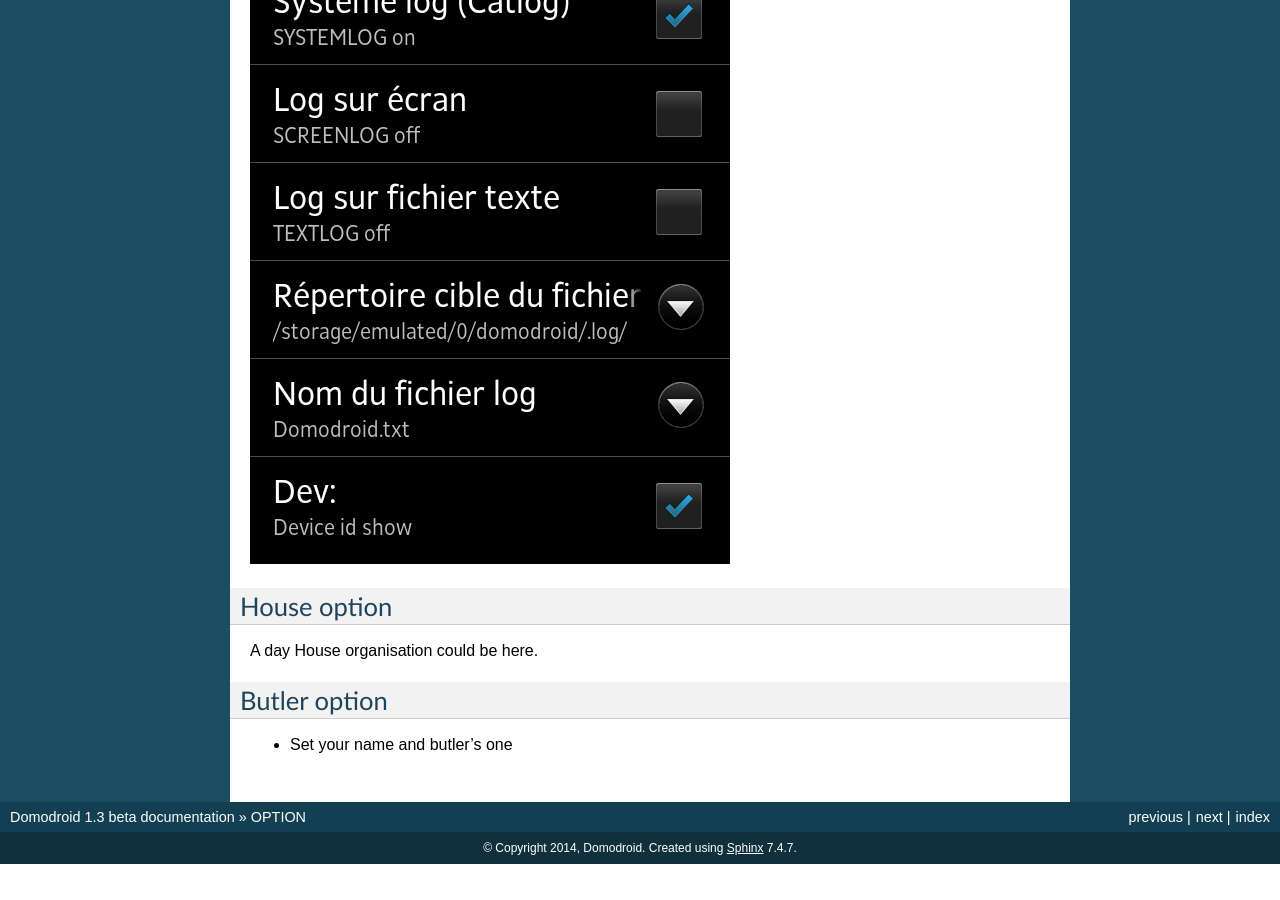
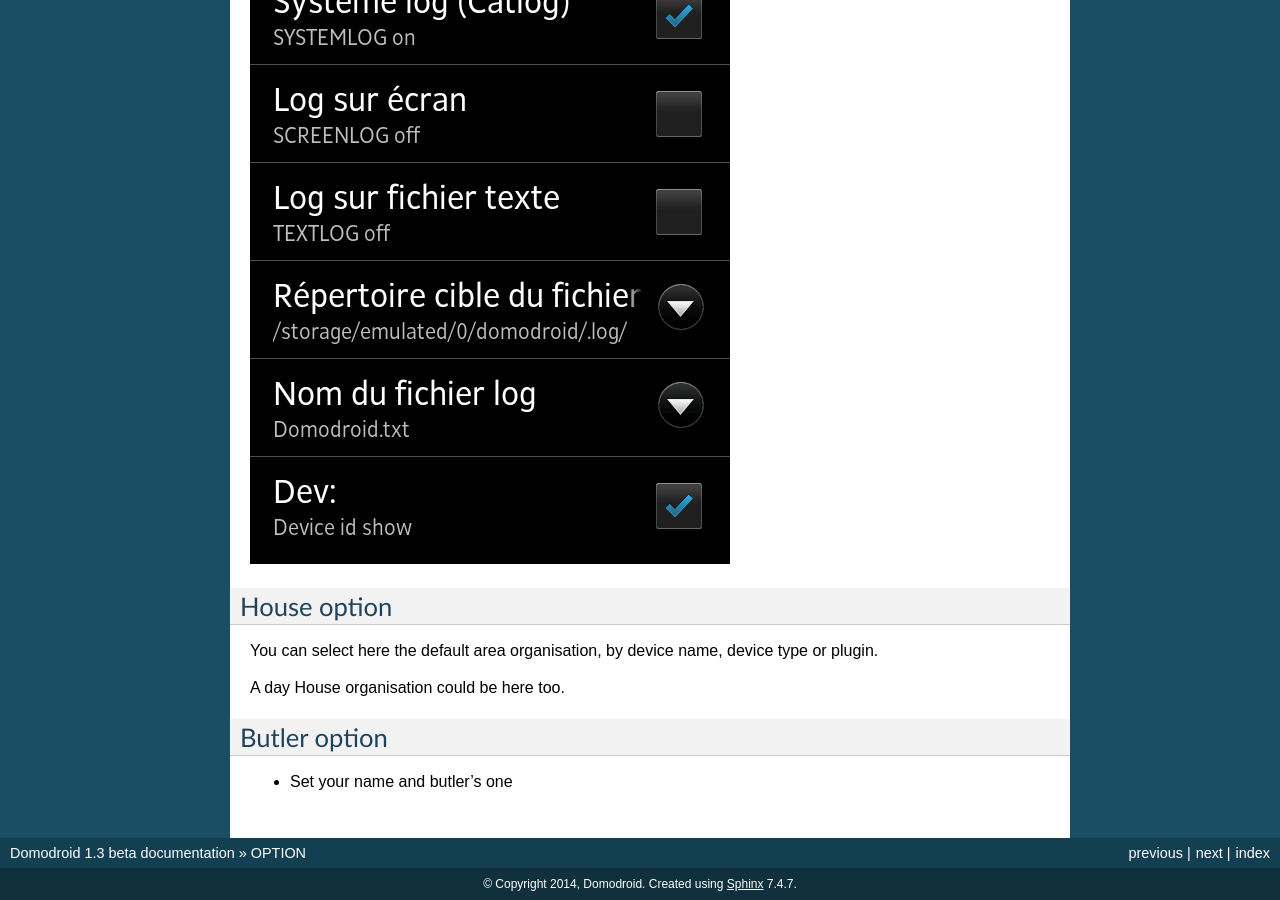
Before and after one commit to domogik/domodroid-doc, a Sphinx documentation site: the page built from docs/end_user/Options.txt, in a window 1280 px wide and 900 px high, scrolled down 4752 px. Built offline with Sphinx 7.4.7, drawn with Linux system fonts in a browser that asks for light colours; pages that are not in the unit, such as notebooks, are missing from menus; before the commit the page ends 5616 px from its top, so only the background shows below that.

Commit message:
Update defautl sync organisation

```diff
--- a/docs/end_user/Options.txt
+++ b/docs/end_user/Options.txt
@@ -64,7 +64,9 @@
 House option
 ============
 
-A day House organisation could be here.
+You can select here the default area organisation, by device name, device type or plugin.
+
+A day House organisation could be here too.
 
 Butler option
 ============
```
